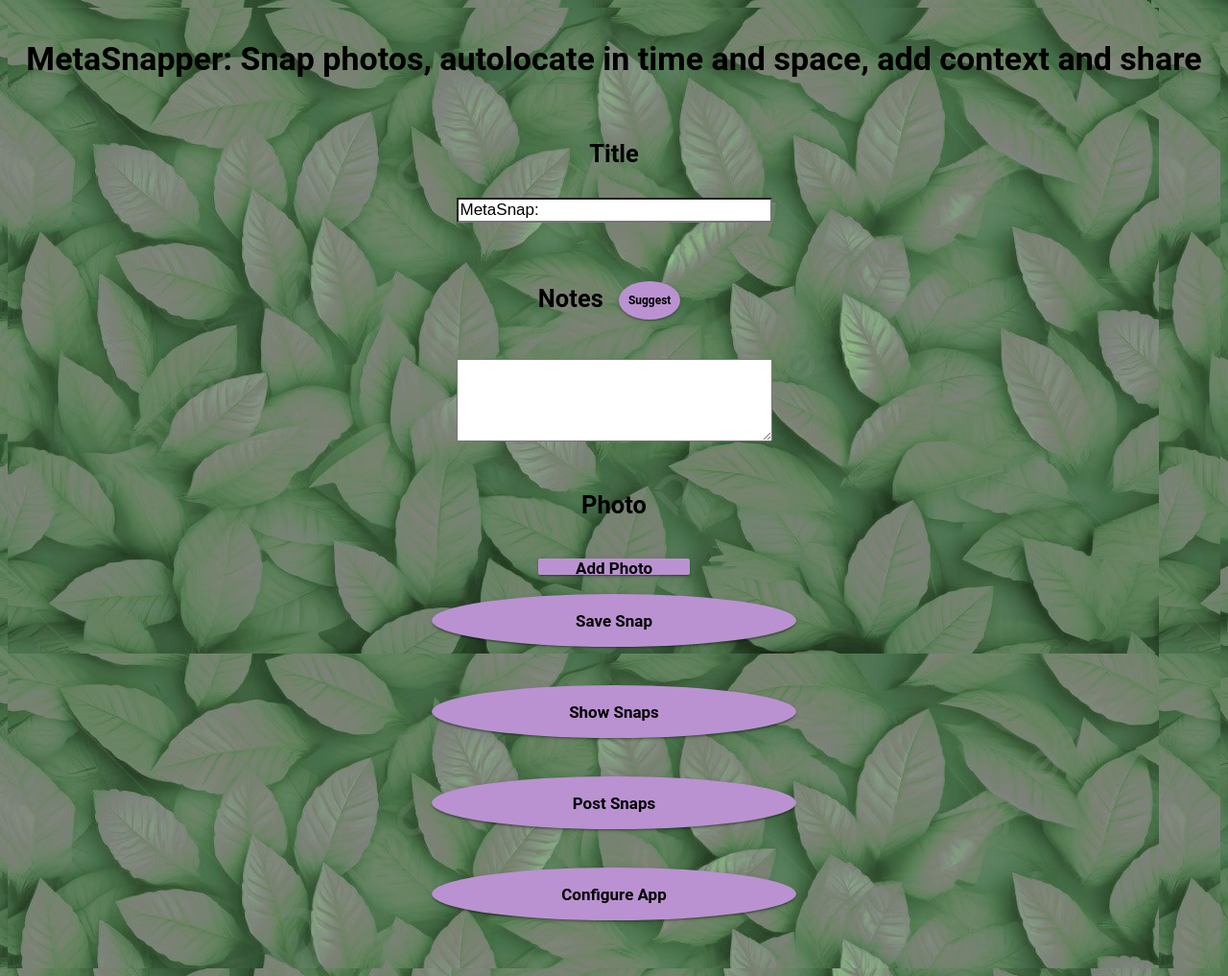
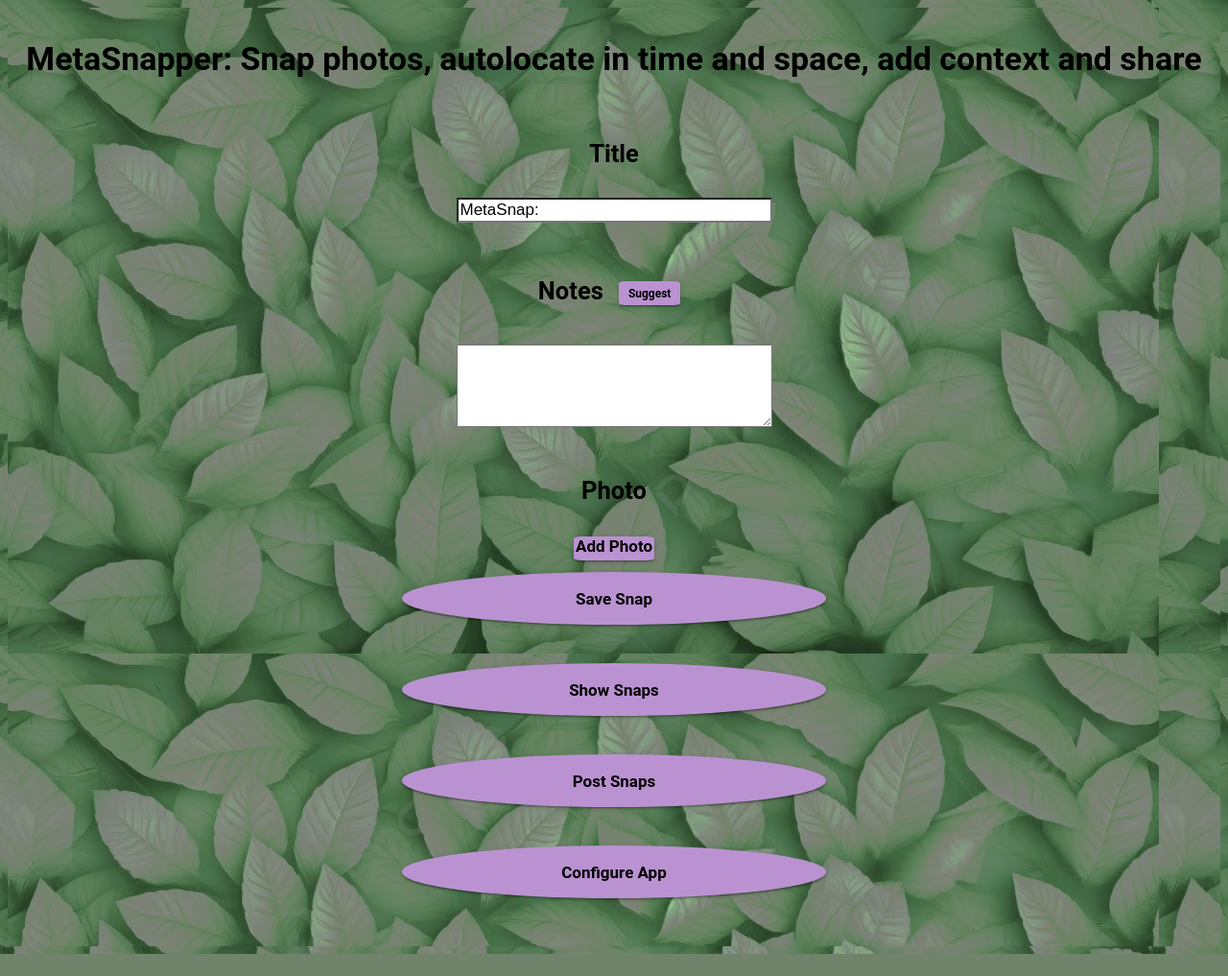
Before and after one commit to nigejohnson/Metasnapper-vue, a PHP site: page /index.html in a window 1280 px wide. Shown: the whole page at 96% size. After the commit the page ends 994 px from the top, so only its background shows below. Run offline with PHP 8.4, Linux system fonts and the light colour scheme.

Commit message:
Cosmetic improvements

```diff
--- a/js/components/configComponent.js
+++ b/js/components/configComponent.js
@@ -20,7 +20,7 @@ configComponent = {
         /*html*/
         `
         <div id="pageContent">
-        <div id="version">MetaSnapper Version 2.5</div>
+        <div id="version">MetaSnapper Version 2.51</div>
         <h1>App Configuration</h1>
         <div id="emails">
         <h2>Send Snaps to Email Address:</h2>
--- a/js/components/indexComponent.js
+++ b/js/components/indexComponent.js
@@ -24,7 +24,7 @@ indexComponent = {
   <h2>Notes <button id="suggest" class="hintButton" v-on:click="suggest()" >Suggest</button></h2>
   <textarea id="notes" rows="4" cols="30" maxlength="10000" v-model="notes"> </textarea> <br/>
   <h2>Photo</h2>
-  <label for="photo" class="custom-file-upload" id="photo_label">
+  <label for="photo" class="itemButton" id="photo_label">
     Add Photo
   </label>
   <input type="file" accept="image/*" capture id="photo" size="100" v-on:change="previewPhoto()">
--- a/service-worker.js
+++ b/service-worker.js
@@ -3,7 +3,7 @@
 // Plus, giving the cache a new name, is a sensible way to avoid any confusion with an out of date cache.
 // Also note that, by default, the new service worker will install but remain inactive until any
 // pages using an old version of the service worker have been unloaded.
-const cacheName = 'cache-v2.5.547'; // Change this whenever the version of the app changes, or NO changes will be recached!
+const cacheName = 'cache-v2.5.557'; // Change this whenever the version of the app changes, or NO changes will be recached!
 const precacheResources = [
   '/',
   'index.html',
--- a/styles/main.css
+++ b/styles/main.css
@@ -74,6 +74,7 @@ header {
 .itemButton {
   background-color: #ba92d1;
   border: none;
+  border-radius: 10%;
   box-shadow: 0 2px 2px 0 rgba(0, 0, 0, 0.14), 0 3px 1px -2px rgba(0, 0, 0, 0.2), 0 1px 5px 0 rgba(0, 0, 0, 0.12);
   color: black;
   cursor: pointer;
@@ -110,13 +111,13 @@ header {
   position: relative;
   text-align: center;
   vertical-align: middle;
-  width: 30%;
+  width: 35%;
 }
 
 .hintButton {
   background-color: #ba92d1;
   border: none;
-  border-radius: 50%;
+  border-radius: 10%;
   box-shadow: 0 2px 2px 0 rgba(0, 0, 0, 0.14), 0 3px 1px -2px rgba(0, 0, 0, 0.2), 0 1px 5px 0 rgba(0, 0, 0, 0.12);
   color: black;
   cursor: pointer;
@@ -124,7 +125,7 @@ header {
   font-family: "Roboto", "Helvetica", "Arial", sans-serif;
   font-size: 12px;
   font-weight: bold;
-  height: 40px;
+  height: 25px;
   letter-spacing: 0;
   margin: 10px;
   min-width: 64px;
@@ -246,7 +247,7 @@ div[id="photo_preview"] {
   cursor: pointer;
 }
 
-label[id="photo_label"] {
+/* label[id="photo_label"] {
   border: 1px solid #ba92d1;
   background-color: #ba92d1;
   font-weight: bold;
@@ -266,8 +267,8 @@ label[id="photo_label"] {
   position: relative;
   text-align: center;
   vertical-align: middle;
-  width: 10%;
-}
+  /* width: 10%; */
+/* } */
 
 /* Center the loader */
 #loader {
```
